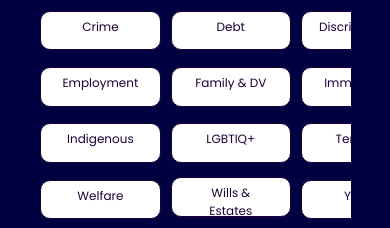
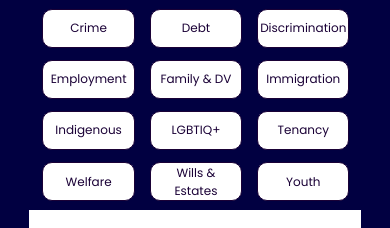
Before and after one commit to NicGodfrey/theQLD, a plain HTML site: page legalDirectory.html in a window 390 px wide. Shown: the part 169-397 px from the top of the page. Drawn offline with Linux system fonts and the light colour scheme.

Commit message:
mobile test2

```diff
--- a/style.css
+++ b/style.css
@@ -752,21 +752,19 @@ nav{
         overflow-x: hidden;
     }
     .cat-btn{
-        display: inline-block;
+        display: flex;
+        justify-content:center;
+        align-items: center;
         text-decoration: none;
         color: rgb(26, 1, 54);
         border: 1px solid rgb(26, 1, 54);
         background-color: white;
         font-size: 12px;
-        padding: 6px 17px;
+        padding: 6px 3px;
         margin: 1%;
-        position: relative;
-        text-align: center;
-        vertical-align: center;
         cursor: pointer;
         transition: 0.5s;
         width: 10vh;
-        height: 3vh;
         border-radius: 10px
     }
 
```
